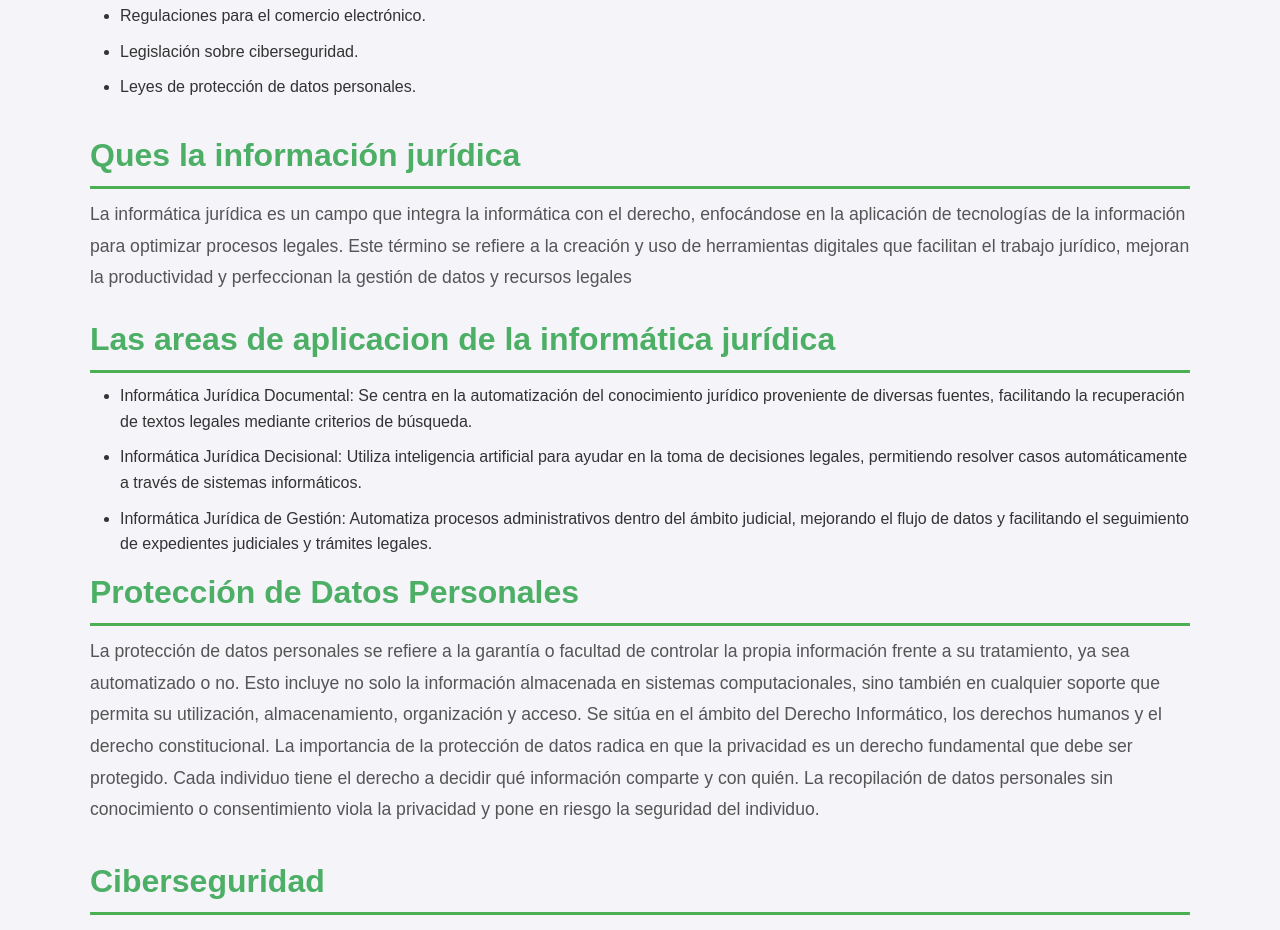
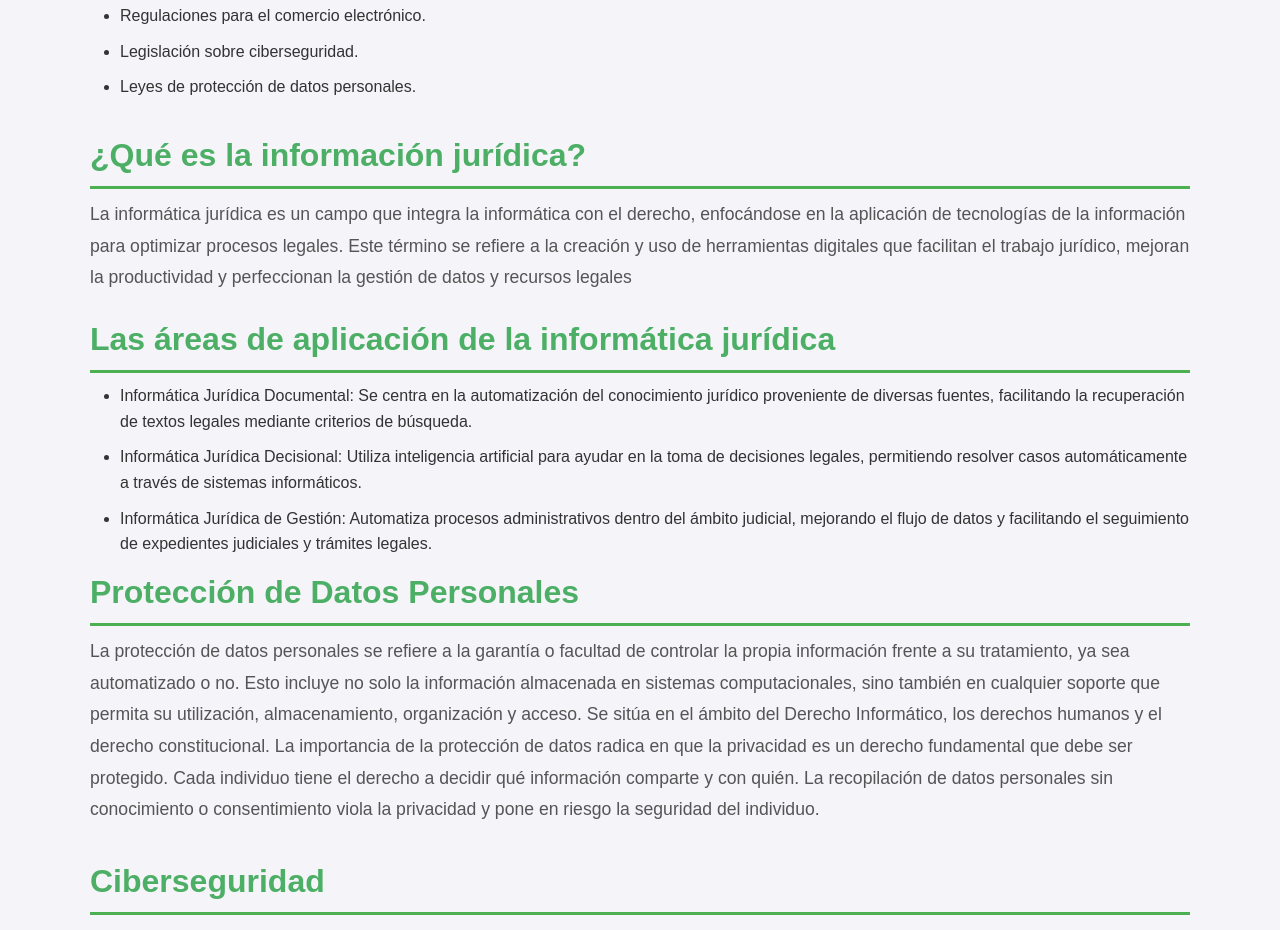
Before and after one commit to proyectoshtml/My_proyecto_Pagina_Web, a plain HTML site: page index.html in a window 1280 px wide. Shown: the part 1499-2429 px from the top of the page. Drawn offline with Linux system fonts and the light colour scheme.

Commit message:
Update index.html

```diff
--- a/index.html
+++ b/index.html
@@ -77,12 +77,12 @@
         </section>
 
                 <section id="Informática jurídica">
-                    <h2>Ques la información jurídica</h2>
+                    <h2>¿Qué es la información jurídica?</h2>
                     <p> La informática jurídica es un campo que integra la informática con el derecho, enfocándose en la aplicación de tecnologías de la información para optimizar procesos legales. Este término se refiere a la creación y uso de herramientas digitales que facilitan el trabajo jurídico, mejoran la productividad y perfeccionan la gestión de datos y recursos legales</p>
                 </section>
 
               <section id="Areas de aplicación ">
-                <h2> Las areas de aplicacion de la informática jurídica</h2>
+                <h2> Las áreas de aplicación de la informática jurídica</h2>
                 <ul>
                     <li>Informática Jurídica Documental: Se centra en la automatización del conocimiento jurídico proveniente de diversas fuentes, facilitando la recuperación de textos legales mediante criterios de búsqueda.</li>
                     <li>Informática Jurídica Decisional: Utiliza inteligencia artificial para ayudar en la toma de decisiones legales, permitiendo resolver casos automáticamente a través de sistemas informáticos.</li>
```
